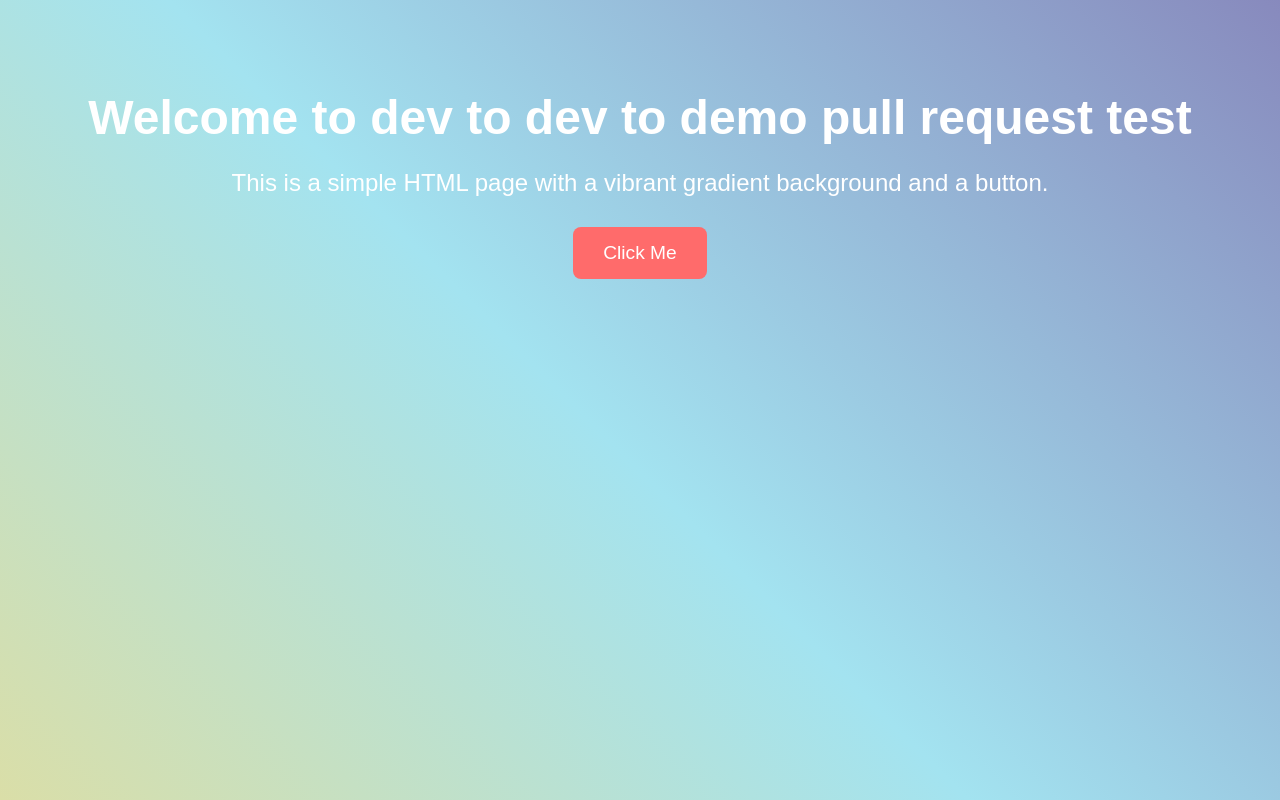
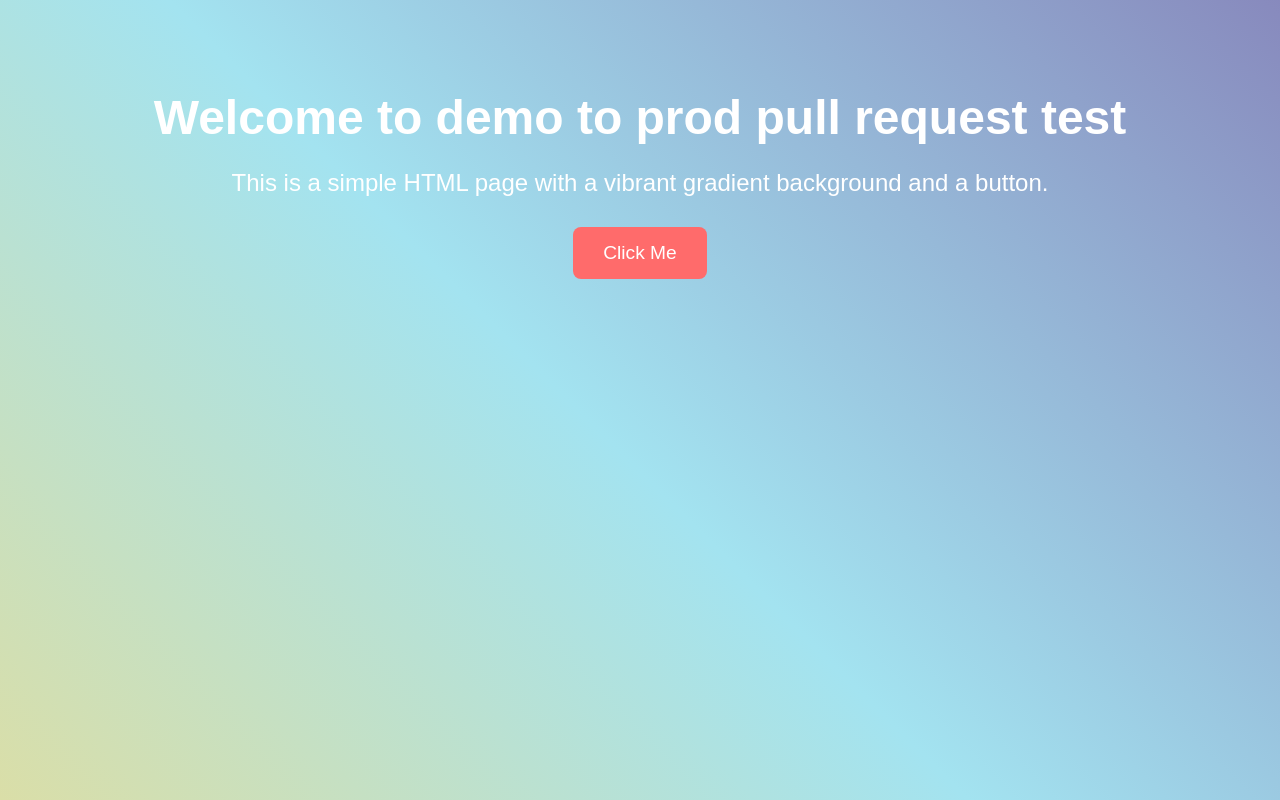
Before and after one commit to Haydenpal/Azure_ci-cd, a plain HTML site: page index.html in a window 1280 px wide. Drawn offline with Linux system fonts and the light colour scheme.

Commit message:
Update index.html

```diff
--- a/index.html
+++ b/index.html
@@ -55,7 +55,7 @@
 </head>
 <body>
 
-  <h1>Welcome to dev to dev to demo pull request test</h1>
+  <h1>Welcome to demo to prod pull request test</h1>
   <p>This is a simple HTML page with a vibrant gradient background and a button.</p>
   <button class="button">Click Me</button>
 
```
